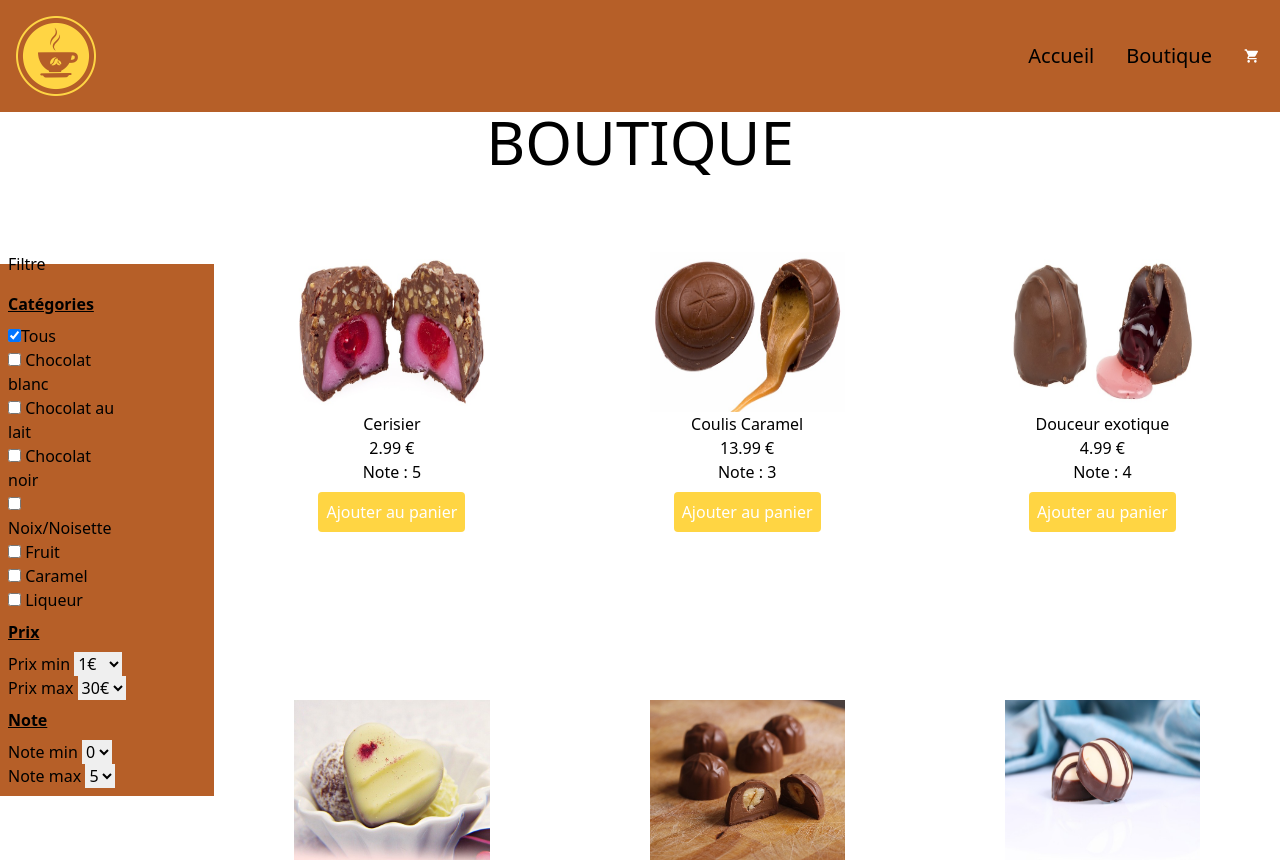
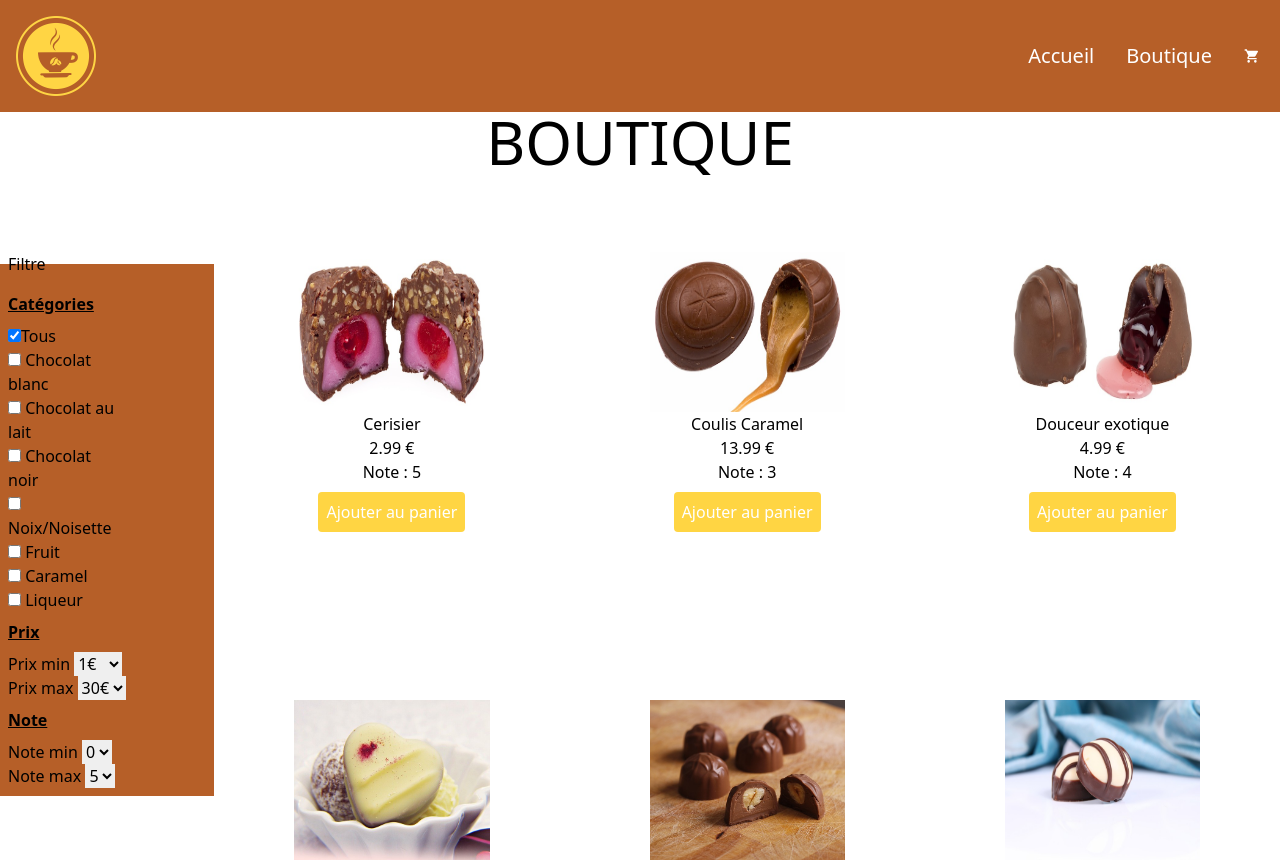
Before and after one commit to sevikomer/chocoPap, a React (Create React App) app: page /shop in a window 1280 px wide. Shown: the top 862 px of the page. Built offline with nearby package versions, Linux system fonts and the light colour scheme.

Commit message:
Update Nav.js

```diff
--- a/src/components/Nav.js
+++ b/src/components/Nav.js
@@ -4,7 +4,7 @@ import ModalButton from './ModalButton';
 
 function Nav() {
   return (
-    <div className='flex justify-between bg-orange'>
+    <div className='flex justify-between bg-orange text-white'>
         <div className='m-1 p-3'>
             <Link to="/" className=''><img src={'/images/logo.png'} alt="logo" className='w-20'/></Link>
         </div>
```
